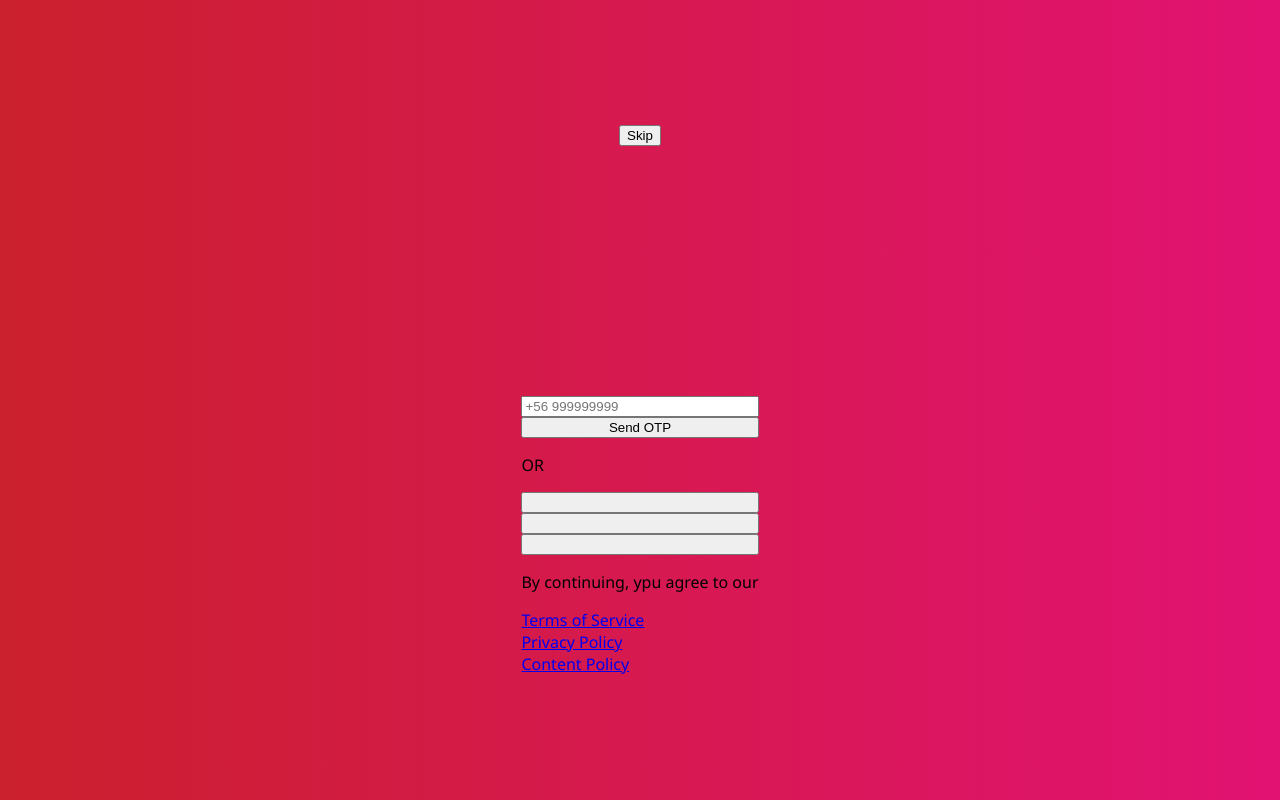
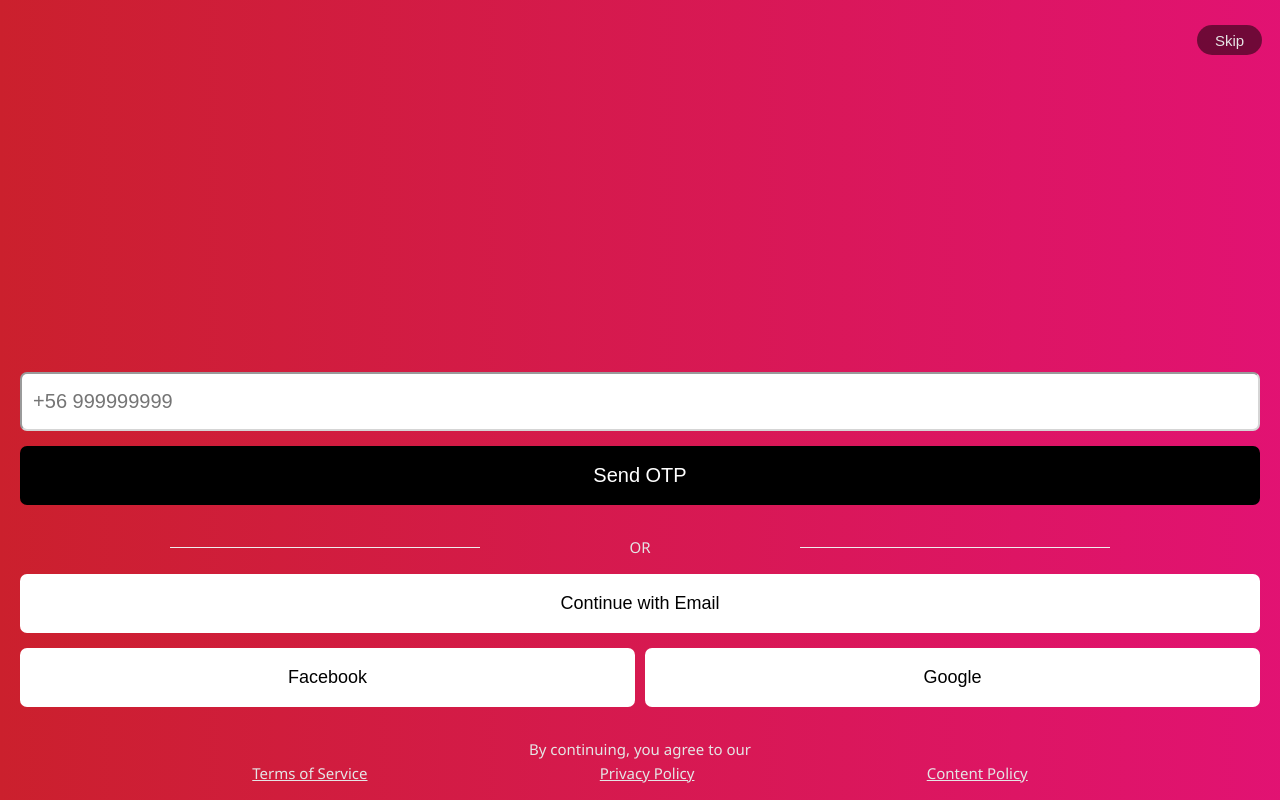
Before and after one commit to damiatus/proyectoZomato, a plain HTML site: page Sign Up/index.html in a window 1280 px wide. Drawn offline with Linux system fonts and the light colour scheme.

Commit message:
Hacemos la página de SignUn casi completa, solo falta añadir iconos y modificar tipografía

```diff
--- a/Sign Up/index.html
+++ b/Sign Up/index.html
@@ -10,67 +10,166 @@
 </head>
 
 <style>
+
    :root {
       --white: #FFFFFF;
       --black: #000000;
+      --black-translucid: rgba(0,0,0,0.5);
+      --black-translucid: rgba(0,0,0,0.5);
       --dark: #232830;
       --light-grey: #C4C4C4;
+      --light-grey-translucid: rgba(196, 196, 196, 0.7);
       --light-yellow: #E5E5E5;
       --red-zomato: #CB202D;
       --text-input-field: #F7F7F7;
       --light-green: #72CB53;
       --middle-green: #4AB425;
       --dark-green: #2B7D0F;
-      --sm: 14px;
-      --md: 16px;
-      --lg: 18px;
+      --sm: 15px;
+      --md: 18px;
+      --lg: 20px;
 
    }
 
    body {
-      font-family: 'Segoe UI', sans-serif;
+
       margin: 0;
+
+      font-family: 'Segoe UI';
+      line-height: 24px;
+      letter-spacing: 0em;
    }
 
    .login {
       width: 100vw;
       height: 100vh;
       display: grid;
-      place-items: center;
 
+      justify-content: center;
+      align-content: space-between;
       background: linear-gradient(90deg, #CB202D 0%, #EC0C92 145.41%);
 
    }
+   .skip-button {
+      position: absolute;
+      top: 25px;
+      right: 18px;
+      height: 30px;
+      width: 65px;
+      border-radius: 230px;
+      background-color: var(--black-translucid);
+      border: none;
+      font-size: var(--sm);
+      font-weight: 400;
+      color: var(--light-yellow);
+   }
 
-   .skip-button {}
 
    .main-content {
       display: grid;
       justify-content: center;
+      align-content: end;
+      margin-bottom: 15px;
+
    }
+   .primary-button{
+      height: 59px;
+      width: calc(100vw - 40px);
+      border-width: 0;
+      border-radius: 7px;
+      margin-bottom:15px;
+      padding: 0;
+      font-size: var(--md);
+
+   }
+   .input-phoneNumber{
+      height: 55px;
+      padding: 0;
+      width: calc(100vw - 44px);
+      border-width: 2px;
+      border-color: var(--light-grey-translucid);
+      background-color: var(--white);
+      font-size: var(--lg);
+
+   }
+   .submit-button{
+      background-color: var(--black);
+      color: var(--white);
+      font-size: var(--lg);
+   }
+   .separator, .agreements, .last2-buttons {
+      display: flex;
+      flex-direction: row;
+      align-items: center;
+      justify-content: space-evenly;
+   }
+   hr{
+      width: 25%;
+      border-top: 0px;
+      border-left: 0px;
+      border-right: 0px;
+      color: var(--light-yellow);
+   }
+   a, p {
+      font-size: var(--sm);
+      color: var(--light-yellow);
+      justify-self: center;
+
+   }
+   .signin-button{
+      background-color: var(--white);
+   }
+   .last2-buttons{
+      width: calc(100vw - 40px);
+
+   }
+   .facebookSignin-button{
+      margin-right: 5px;
+   }
+   .googleSignin-button{
+      margin-left: 5px;
+   }
+   .main-content > p {
+      margin-bottom: 0;
+   }
+
+
+
 </style>
 
 <body>
    <div class="login">
-      <input type="button" value="Skip" class="skip-button">
+      <div class="skip-container">
+
+         <input type="button" value="Skip" class="skip-button">
+      </div>
 
       <div class="main-content">
 
-         <input type="phoneNumber" class="input input-phoneNumber" id="phoneNumber" placeholder="+56 999999999">
+         <input type="phoneNumber" class="input input-phoneNumber primary-button" id="phoneNumber" placeholder="  +56 999999999">
          <input type="submit" value="Send OTP" class="primary-button submit-button">
+
          <div class="separator">
-            <div class="line"></div>
+            <hr class="line"></hr>
             <p>OR</p>
-            <div class="line"></div>
+            <hr class="line"></hr>
          </div>
-         <input type="button" value="" class="primary-button">
-         <input type="button" value="" class="primary-button">
-         <input type="button" value="" class="primary-button">
 
-         <p>By continuing, ypu agree to our</p>
+         <input type="button" value="Continue with Email" class="primary-button emailSignin-button signin-button">
+         <div class="last2-buttons">
+
+            <input type="button" value="Facebook" class="primary-button facebookSignin-button signin-button">
+            <input type="button" value="Google" class="primary-button googleSignin-button signin-button">
+         </div>
+
+         <p>By continuing, you agree to our</p>
+         <div class="agreements">
          <a href="/">Terms of Service</a>
          <a href="/">Privacy Policy</a>
          <a href="/">Content Policy</a>
+
+
+         </div>
 
 
       </div>
```
